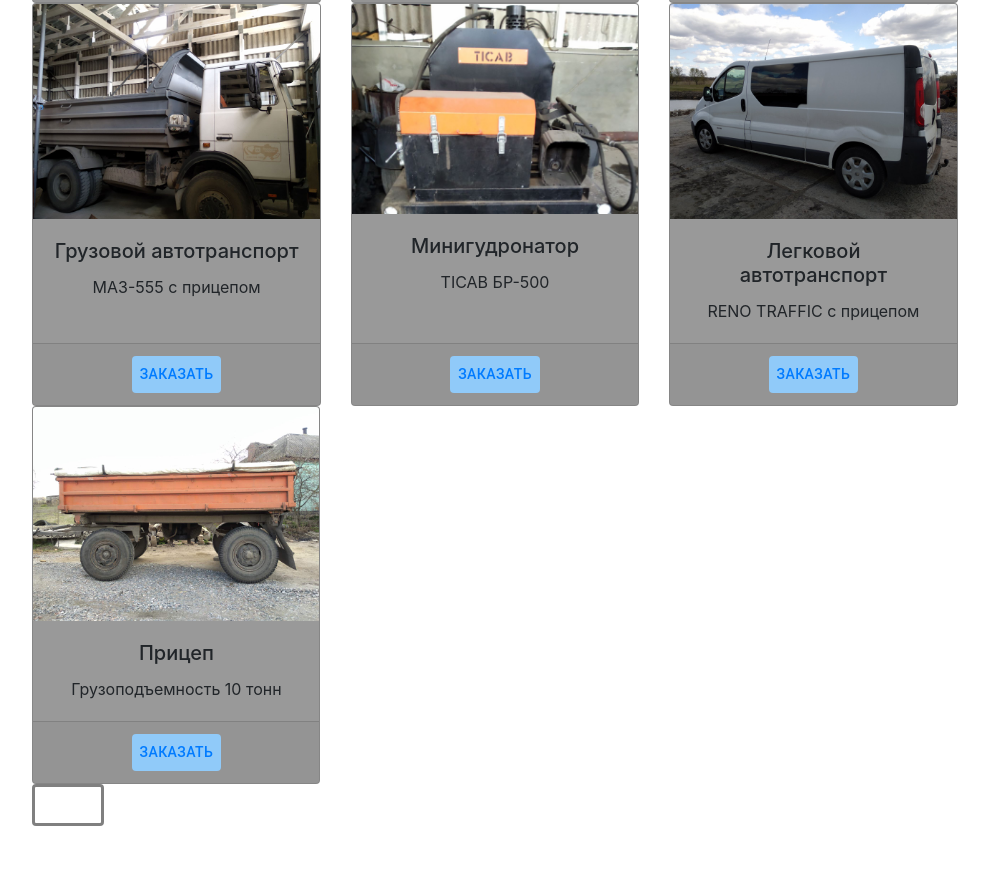
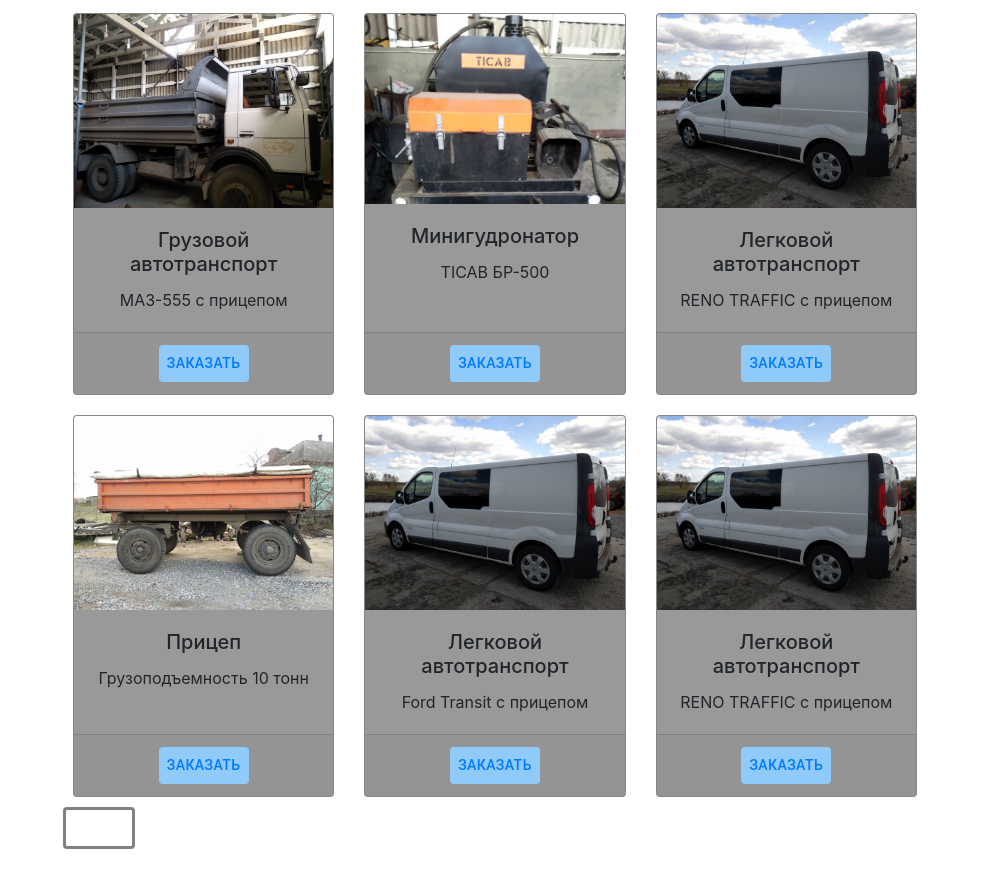
Before and after one commit to ganushkevychv/roadGatsby, a Gatsby site: page /tech in a window 1280 px wide. Shown: the part 455-1328 px from the top of the page, without its empty margins (145-1134 px from the left). Before the commit the page ends 1304 px from the top, so only its background shows below. Built offline with nearby package versions, Linux system fonts and the light colour scheme; Gatsby itself is replaced by a stand-in of ours.

Commit message:
added 2 new cards to tech page

```diff
--- a/package.json
+++ b/package.json
@@ -23,7 +23,8 @@
     "react": "^16.12.0",
     "react-bootstrap": "^1.0.0",
     "react-dom": "^16.12.0",
-    "react-helmet": "^5.2.1"
+    "react-helmet": "^5.2.1",
+    "semantic-ui-react": "^0.88.2"
   },
   "devDependencies": {
     "prettier": "^1.19.1"
--- a/src/components/layout.js
+++ b/src/components/layout.js
@@ -30,7 +30,7 @@ const Layout = ({ children }) => {
         style={{
           margin: `0 auto`,
           maxWidth: 960,
-          padding: `0 1.0875rem 1.45rem`,
+          padding: `0 3rem 1.45rem`,
         }}
       >
 
--- a/src/pages/index.js
+++ b/src/pages/index.js
@@ -83,7 +83,7 @@ height:"200px"
     }}>Контакты</Link></Button>
 </ButtonGroup>
 </div>
-    <Footer/>
+
   </Layout>
 
 )
--- a/src/pages/tech.js
+++ b/src/pages/tech.js
@@ -11,8 +11,6 @@ import maz from "../images/maz.jpg"
 import mini from "../images/mini.png"
 import reno from "../images/reno.jpg"
 import trailer from "../images/trailer.jpg"
-
-
 import 'bootstrap/dist/css/bootstrap.min.css';
 import "../styles/tech.scss"
 const Tech = () => (
@@ -157,20 +155,19 @@ backgroundColor:"rgba(0,0,0,0.4)"
   </div>
   <div className="cards-three">
 
-  <Card style={{ width: '18rem',
+  <CardDeck>
+<Card style={{ width: '18rem',
 backgroundColor:"rgb(0,0,0)",
 backgroundColor:"rgba(0,0,0,0.4)"
-}} >
+ }} >
     <Card.Img variant="top" src={trailer} style={{width:"100%"}} />
     <Card.Body>
-      <Card.Title style={{fontSize:" 1.25rem",
-    textAlign:"center"
-    }}>Прицеп</Card.Title>
-      <Card.Text style={{textAlign:"center"}}>
+      <Card.Title>Прицеп</Card.Title>
+      <Card.Text >
       Грузоподъемность 10 тонн
       </Card.Text>
     </Card.Body>
-    <Card.Footer style={{textAlign:"center"}}>
+    <Card.Footer>
     <Button style={{
     backgroundColor:"#90caf9"
   }}><Link to="/contact/"
@@ -180,6 +177,50 @@ backgroundColor:"rgba(0,0,0,0.4)"
     }}>Заказать</Link></Button>
     </Card.Footer>
   </Card>
+  <Card style={{ width: '18rem',
+backgroundColor:"rgb(0,0,0)",
+backgroundColor:"rgba(0,0,0,0.4)"
+}} >
+    <Card.Img variant="top" src={reno} style={{width:"100%"}} />
+    <Card.Body>
+      <Card.Title>Легковой автотранспорт</Card.Title>
+      <Card.Text>
+      Ford Transit с прицепом
+      </Card.Text>
+    </Card.Body>
+    <Card.Footer>
+    <Button style={{
+    backgroundColor:"#90caf9"
+  }}><Link to="/contact/"
+  style={{
+    textDecoration:"none",
+    color:""
+    }}>Заказать</Link></Button>
+    </Card.Footer>
+  </Card>
+  <Card style={{ width: '18rem',
+backgroundColor:"rgb(0,0,0)",
+backgroundColor:"rgba(0,0,0,0.4)"
+}} >
+    <Card.Img variant="top" src={reno} style={{width:"100%"}} />
+    <Card.Body>
+      <Card.Title>Легковой автотранспорт</Card.Title>
+      <Card.Text>
+      RENO TRAFFIC с прицепом
+      </Card.Text>
+    </Card.Body>
+    <Card.Footer>
+    <Button style={{
+    backgroundColor:"#90caf9",
+    textAlign:"center"
+  }}><Link to="/contact/"
+  style={{
+    textDecoration:"none",
+
+    }}>Заказать</Link></Button>
+    </Card.Footer>
+  </Card>
+  </CardDeck>
 </div>
 <div className="button-back">
 <Button style={{
--- a/src/styles/tech.scss
+++ b/src/styles/tech.scss
@@ -1,7 +1,11 @@
+.card-trailer{
+    padding: "10px"
+}
 
 .card-deck{
     text-align: center;
     box-sizing: border-box;
+    padding: 10px;
 
 }
 .header{
```
Also changed, not shown: 1 other file.
